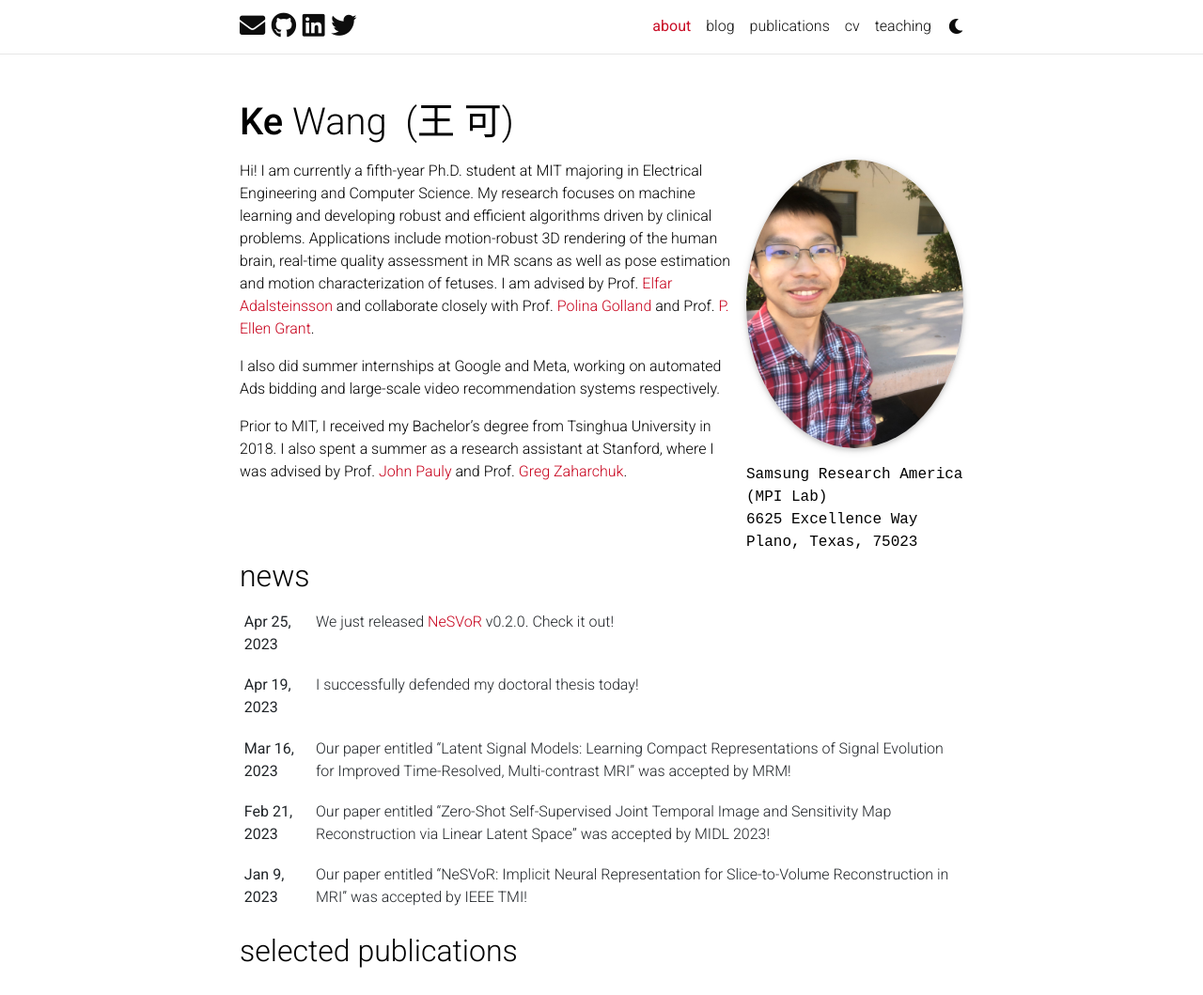
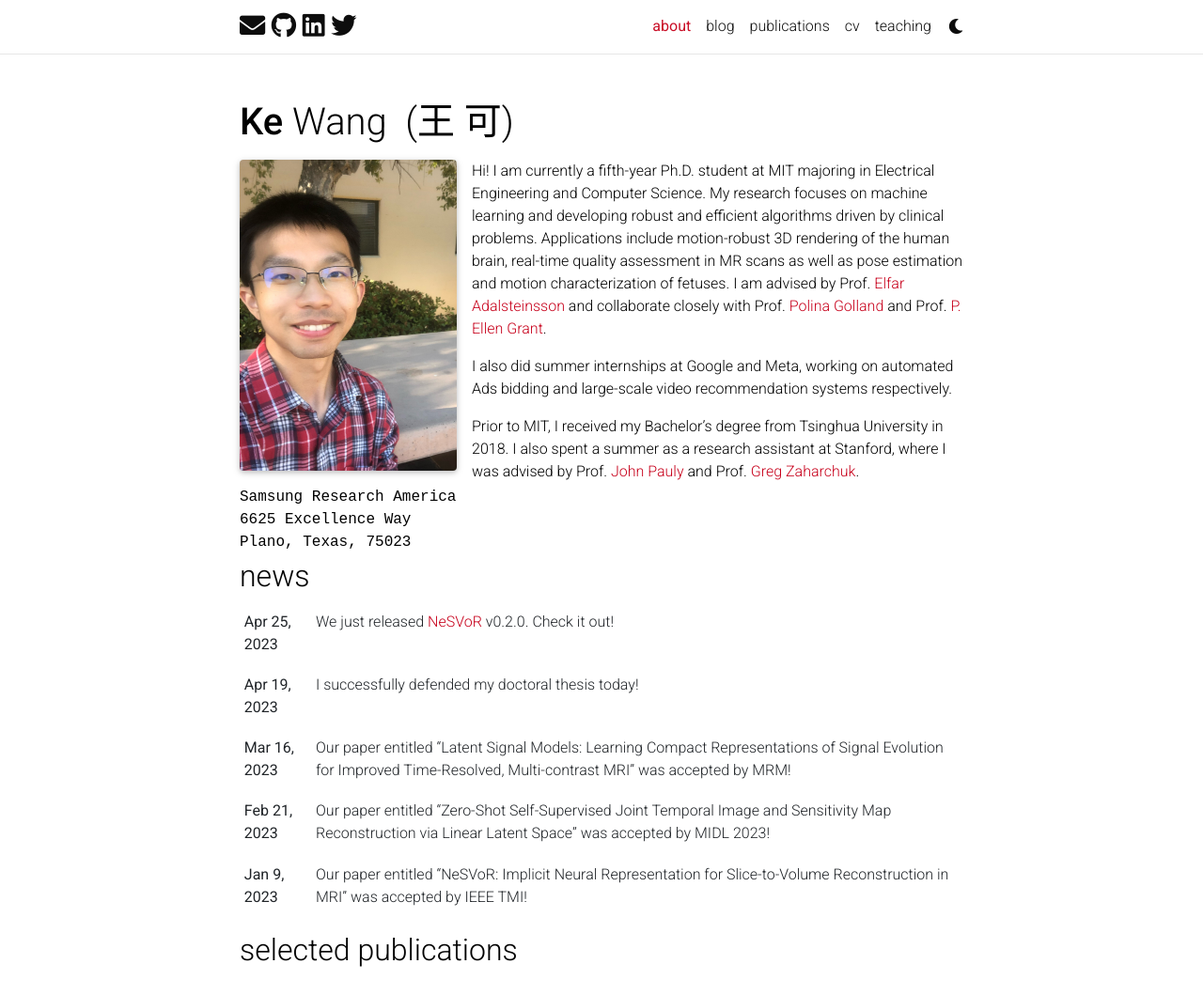
Before and after one commit to molinzhang/molinzhang.github.io, a Jekyll site: the page built from _pages/about.md, in a window 1280 px wide and 1329 px high, cut to the strip 0-1059 px from the top of the window. Shown: the whole strip at 94% size. Built offline with Jekyll 4.4.1, drawn with Linux system fonts in a browser that asks for light colours; full-size pictures stand in for the smaller copies a plugin makes; comment, search, counter and statistics services are not loaded; a style sheet for code colours, icons or effects is not loaded.

Commit message:
update website

```diff
--- a/_pages/about.md
+++ b/_pages/about.md
@@ -5,11 +5,11 @@ permalink: /
 subtitle: # <a href='#'>Affiliations</a>. Address. Contacts. Moto. Etc.
 
 profile:
-  align: right
-  image: ke_photo.jpg
-  image_circular: true # crops the image to make it circular
+  align: left
+  image: kewang.jpg
+  image_circular: false # crops the image to make it circular
   address: >
-    <p>Samsung Research America (MPI Lab)</p>
+    <p>Samsung Research America</p>
     <p>6625 Excellence Way</p>
     <p>Plano, Texas, 75023</p>
 
```
Also changed, not shown: assets/img/kewang.jpg (added).
